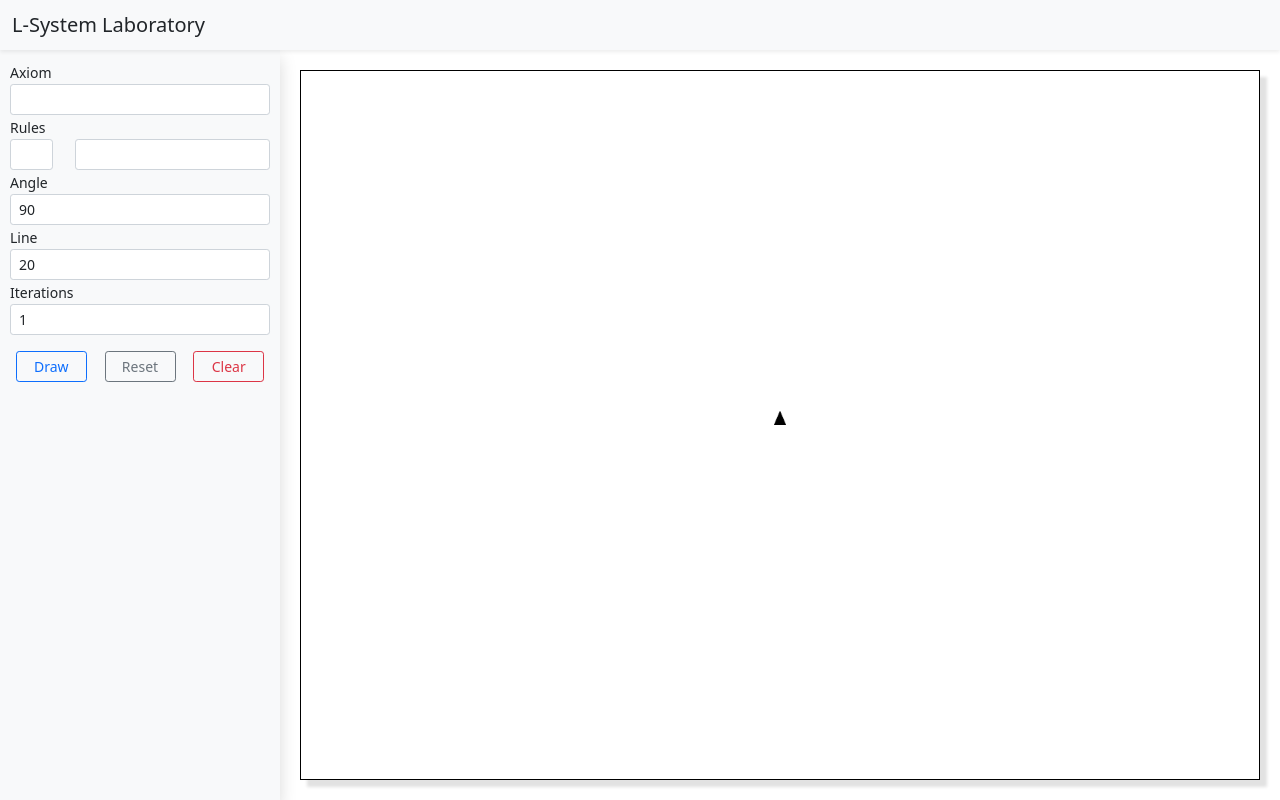
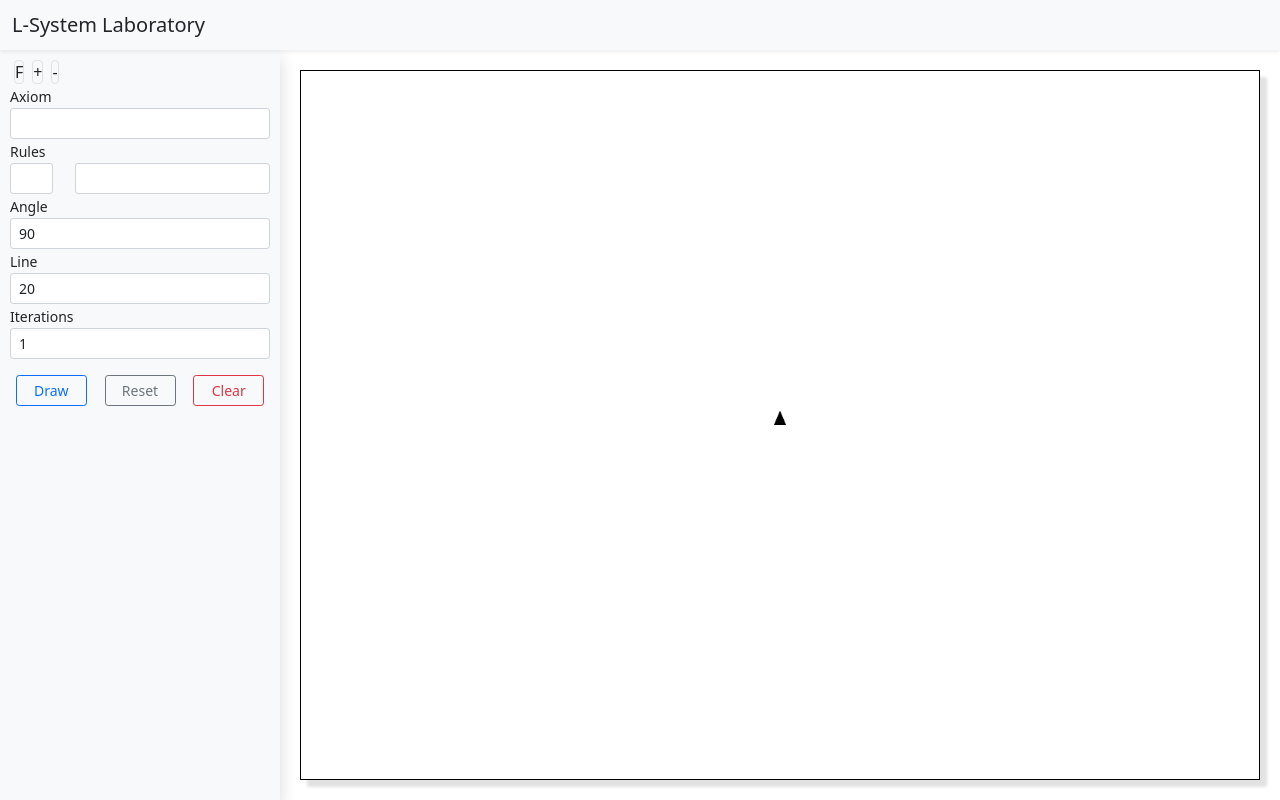
Before and after one commit to NorbertJu/diploma-thesis, a Vue app in the folder laboratory/: page / in a window 1280 px wide. Built offline with nearby package versions, Linux system fonts and the light colour scheme.

Commit message:
Add draggable

```diff
--- a/laboratory/package.json
+++ b/laboratory/package.json
@@ -9,6 +9,7 @@
   "dependencies": {
     "core-js": "^3.6.5",
     "vue": "^2.6.11",
+    "vuedraggable": "^2.24.3",
     "vuex": "^3.4.0"
   },
   "devDependencies": {
--- a/laboratory/src/components/Menu.vue
+++ b/laboratory/src/components/Menu.vue
@@ -1,5 +1,8 @@
 <template>
   <div class="menu bg-light shadow">
+    <draggable v-model="myArray" group="people" @start="drag=true" @end="drag=false">
+      <span v-for="element in myArray" class="border rounded m-1" :key="element.id">{{element.name}}</span>
+    </draggable>
     <label for="axiom" class="form-label-sm small">Axiom</label>
     <div class="input-group">
       <input type="text" class="form-control form-control-sm" id="axiom" v-model="axiom">
@@ -36,9 +39,13 @@
 
 <script>
 import LSystem from '../scripts/L-system';
+import draggable from 'vuedraggable'
 
 export default {
   name: 'Menu',
+  components: {
+    draggable
+  },
   data() {
     return {
       axiom: "",
@@ -47,7 +54,8 @@ export default {
       angle: 90,
       line: 20,
       iterations: 1,
-      LSystem: new LSystem()
+      LSystem: new LSystem(),
+      myArray: [{name: 'F', id: 'f'}, {name: '+', id: 'p'}, {name: '-', id: 'm'}],
     }
   },
   methods: {
```
Also changed, not shown: 1 other file (tests, documents, lock files or other folders).
